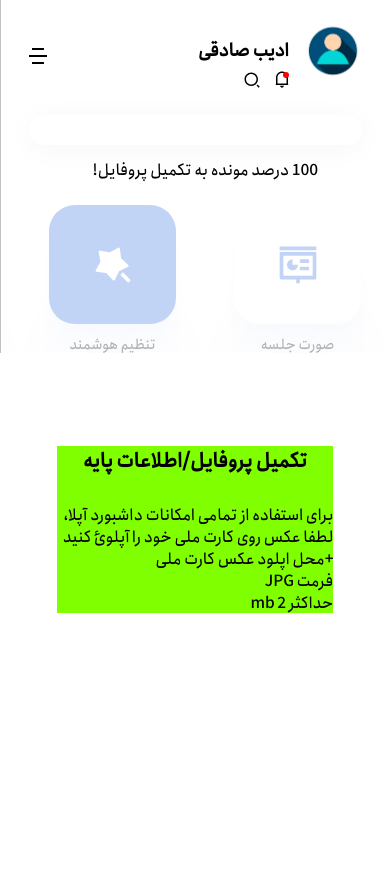
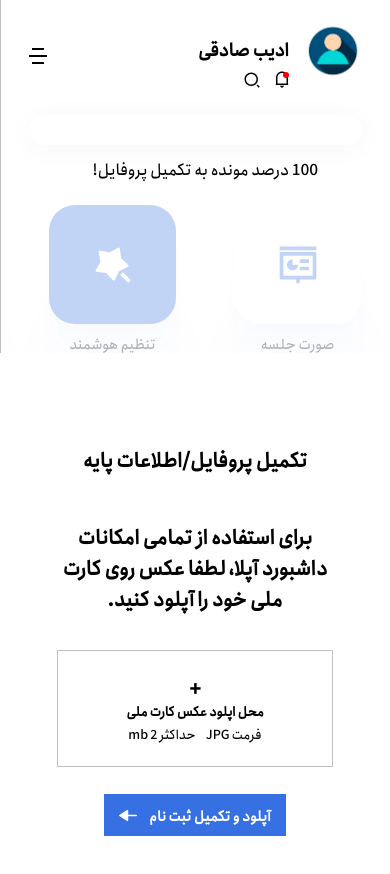
Before and after one commit to adibsadeghi1993/uplaw, a React (Create React App) app: page / in a window 390 px wide. Shown: the top 874 px of the page. Before the commit the page ends 844 px from the top, so only its background shows below. Built offline with nearby package versions, Linux system fonts and the light colour scheme.

Commit message:
VerificationDetaile component was responsived

```diff
--- a/src/components/userInfo/basicInfo/detail/freeServices/freeservices.module.css
+++ b/src/components/userInfo/basicInfo/detail/freeServices/freeservices.module.css
@@ -111,6 +111,12 @@
 }
 }
 
+@media(max-width:1000px){
+  .service{
+    width: 85px;
+    height: 85px;
+  }}
+
 
 
 
@@ -151,7 +157,7 @@ font-weight: 800;
   }
 
 }
-@media (max-width: 781px){
+@media (max-width: 800px){
   .service {
     width: 71px;
     height: 71px;
--- a/src/components/userInfo/contextInfo/ContextInfo.js
+++ b/src/components/userInfo/contextInfo/ContextInfo.js
@@ -32,6 +32,7 @@ const ContextInfo = ({ children }) => {
         setBirthday,
         upLoadedImage,
         setUpLoadedImage,
+        setUpLoadedNationalCodeImage
       }}
     >
       {children}
--- a/src/components/userInfo/userVerification/verificationDetailes/VerificationDetailes.js
+++ b/src/components/userInfo/userVerification/verificationDetailes/VerificationDetailes.js
@@ -1,14 +1,16 @@
-import React,{useState,useContext} from "react";
+import React, { useState, useContext } from "react";
 import UserStep from "../../commonFiles/userStep/UserStep";
 import { UserInfoContext } from "../../contextInfo/ContextInfo";
 import styles from "./verificationDetailes.module.css";
+import whiteArrowImage from "../../../../asstes/whitearrow.svg"
+import FreeServices from "../../basicInfo/detail/freeServices/FreeServices";
 
 const VerificationDetailes = () => {
- const {setUpLoadedNationalCodeImage}=useContext(UserInfoContext)
+  const { setUpLoadedNationalCodeImage } = useContext(UserInfoContext);
 
-const [nationalCodeImage, setNationalCodeImage] = useState("")
+  const [nationalCodeImage, setNationalCodeImage] = useState("");
 
-const nationalCodeImageHandler = (e) => {
+  const nationalCodeImageHandler = (e) => {
     const reader = new FileReader();
     reader.onload = () => {
       if (reader.readyState === 2) {
@@ -19,6 +21,10 @@ const nationalCodeImageHandler = (e) => {
 
     setUpLoadedNationalCodeImage(e.target.files[0]);
   };
+
+  const completedStepHandler=()=>{
+
+  }
   return (
     <section className={styles.verification_detaile}>
       <UserStep />
@@ -26,7 +32,7 @@ const nationalCodeImageHandler = (e) => {
         <div className={styles.description}>
           <p>
             برای استفاده از تمامی امکانات داشبورد آپلا، لطفا عکس روی کارت ملی
-            خود را آپلوئ کنید
+            خود را آپلود کنید.
           </p>
         </div>
         <div className={styles.nationalcode}>
@@ -37,13 +43,31 @@ const nationalCodeImageHandler = (e) => {
             name="image-upload"
             onChange={nationalCodeImageHandler}
           />
-          <div>
-              <label htmlFor="image">+</label>
-              <label htmlFor="image">محل اپلود عکس کارت ملی</label>
-              <div><p>فرمت JPG</p><p>حداکثر 2 mb</p></div>
-          </div>
+          {nationalCodeImage ? (
+            <img className={styles.nationalCart} src={nationalCodeImage} alt="nationalCart" />
+          ) : (
+            <div className={styles.upload_info}>
+              <label htmlFor="image" className={styles.upload_icon}>
+                +
+              </label>
+              <label htmlFor="image" className={styles.upload_label}>
+                محل اپلود عکس کارت ملی
+              </label>
+              <div className={styles.imageFormat_size}>
+                <p className={styles.format}>فرمت JPG</p>
+                <p className={styles.size}>حداکثر 2 mb</p>
+              </div>
+            </div>
+          )}
         </div>
       </section>
+      <div className={styles.verification_lastStep}>
+          <button onClick={completedStepHandler} className={styles.nextbtn}>
+            آپلود و تکمیل ثبت نام
+            <img src={whiteArrowImage} />
+          </button>
+        </div>
+        <FreeServices/>
     </section>
   );
 };
--- a/src/components/userInfo/userVerification/verificationDetailes/verificationDetailes.module.css
+++ b/src/components/userInfo/userVerification/verificationDetailes/verificationDetailes.module.css
@@ -2,6 +2,165 @@
     width: 71%;
     margin: 93px auto 50px;
     max-width: 707px;
-    background-color: chartreuse;
+  }
+
+  .nationalcode_desc{
+      display: grid;
+      grid-template-columns: 35% 57%;
+      grid-template-rows: 153px;
+      margin-top: 48px;
+      grid-column-gap: 50px;
+  }
+  .description{
+      grid-column: 1/2;
+      grid-row: 1/2;
+      display: flex;
+      justify-content: center;
+      align-items: center;
+  }
+  .description p{
+      width: 100%;
+      font-weight: 800;
+      font-size: 1.25rem;
+      line-height: 31px;
+      padding-right: 0px;
+  }
+  .nationalcode{
+      grid-column: 2/3;
+      grid-row: 1/2;
+      border: 0.3px solid rgba(0, 0, 0, 0.246);
 
   }
+  .upload_info{
+      height: 100%;
+      display: flex;
+      flex-direction: column;
+      justify-content: center;
+      align-items: center;
+  }
+  .upload_label{
+      font-size: 13px;
+      font-weight: 800;
+  }
+  .upload_icon{
+      font-size: 20px;
+      font-weight: 800;
+  }
+  .imageFormat_size{
+      display: flex;
+      font-size: 13px;
+      justify-content: space-between;
+      margin-top: 5px;
+  }
+  .format{
+      margin-left: 5px;
+  }
+  .size{
+      margin-right: 5px;
+  }
+  .nationalCart{
+      width: 100%;
+      height: 100%;
+      object-fit: cover;
+
+  }
+
+  .verification_lastStep{
+    display: flex;
+    margin-top: 27px;
+    justify-content: flex-end;
+    width: 100%;
+}
+
+.nextbtn{
+    height: 42px;
+    width: 182px;
+    font-family: "anjoman";
+    font-weight: 800;
+    color: white;
+    background: #3770E2;
+    border:none;
+    display: flex;
+    justify-content: center;
+    align-items: center;
+    font-size: 0.88rem;
+  cursor: pointer;
+}
+.nextbtn img{
+    margin-right: 12px;
+}
+
+@media(max-width:1380px){
+    .description p{
+        font-size: 1.2rem;
+    }
+}
+@media(max-width:1300px){
+    .description p{
+        font-size: 1.18rem;
+    }
+}
+@media(max-width:1200px){
+    .description p{
+        font-size: 1.15rem;
+    }
+}
+
+@media(max-width:1100px){
+    .description p{
+        font-size: 1rem;
+        font-weight: 700;
+
+    }
+}
+
+
+@media(max-width:1230px){
+    .verification_detaile{
+      width: 80%;
+    }
+  }
+  @media(max-width:1230px){
+    .verification_detaile{
+      width: 85%;
+    }
+  }
+  @media(max-width:1040px){
+    .verification_detaile{
+      width: 85%;
+    }
+  }
+
+  @media(max-width:768px){
+      .verification_detaile{
+          width: 71%;
+      }
+    .nationalcode_desc{
+        display: grid;
+        grid-template-columns: 100%;
+        grid-template-rows: 93px 153px;
+        margin-top: 48px;
+        grid-column-gap: 50px;
+    }
+
+    .description{
+        grid-column: 1/2;
+        grid-row: 1/2;
+    }
+    .nationalcode{
+        grid-column: 1/2;
+        grid-row: 2/3;
+        margin-top: 36px;
+    }
+    .description p{
+        font-size: 1.25rem;
+        font-weight: 800;
+        text-align: center;
+
+
+    }
+    .verification_lastStep{
+        justify-content: center;
+    }
+
+  }
```
